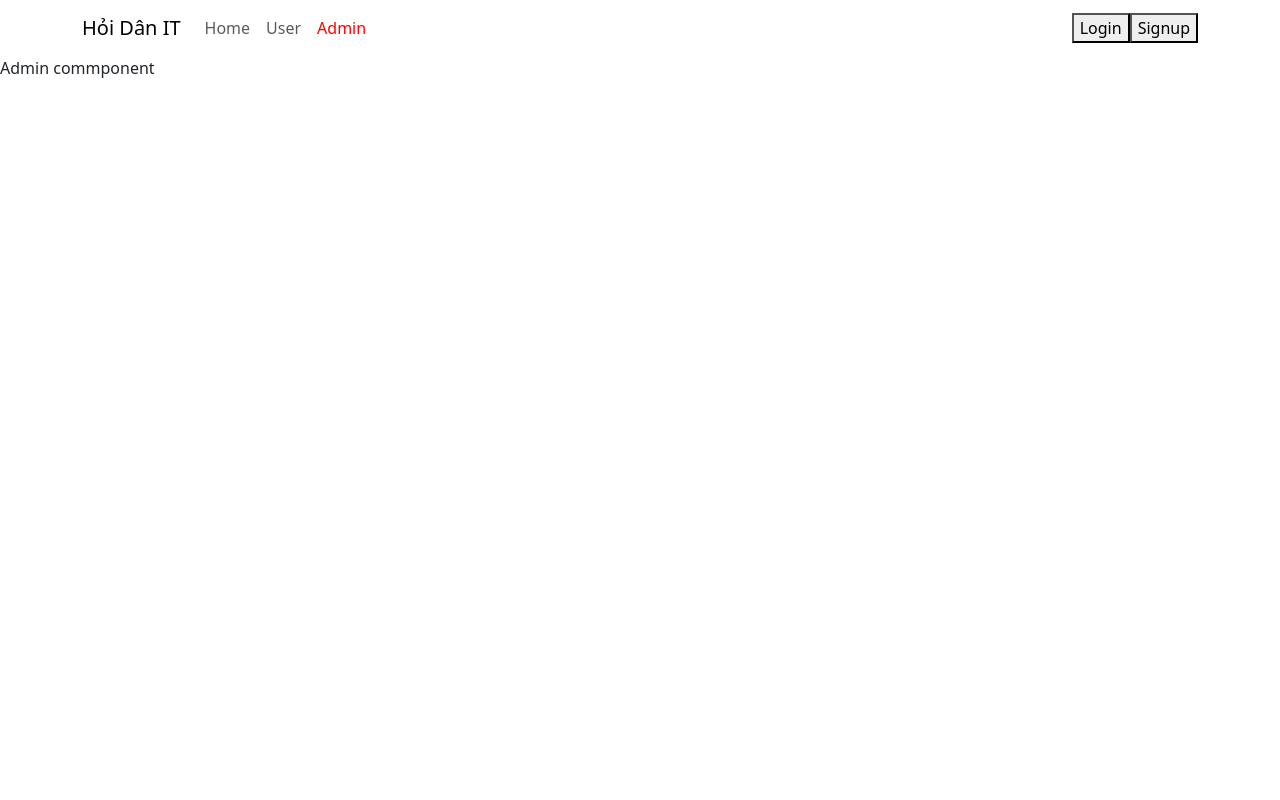
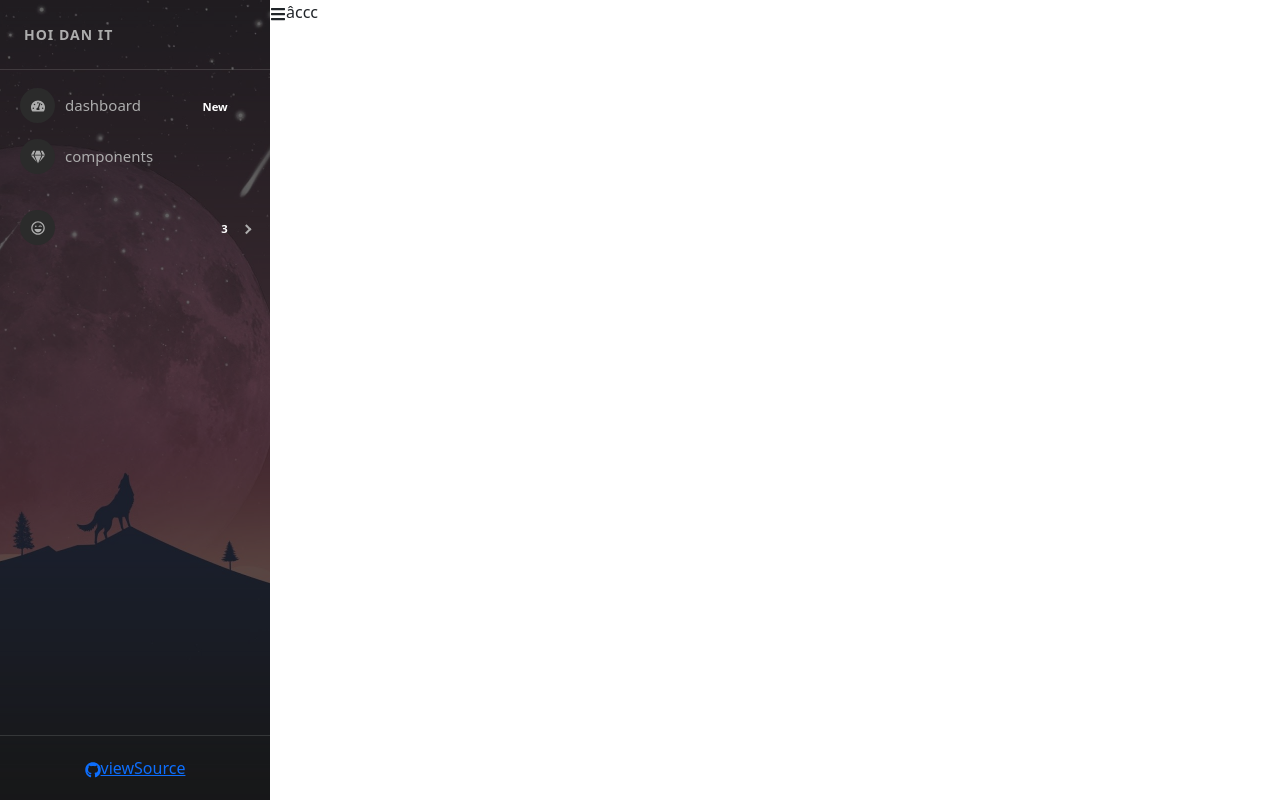
Before and after one commit to NhatHM4/reactjsBai1, a React (Create React App) app: page /admins in a window 1280 px wide. Built offline with nearby package versions, Linux system fonts and the light colour scheme.

Commit message:
side bar

```diff
--- a/package.json
+++ b/package.json
@@ -10,6 +10,8 @@
     "react": "18.2.0",
     "react-bootstrap": "2.4.0",
     "react-dom": "18.2.0",
+    "react-icons": "4.4.0",
+    "react-pro-sidebar": "0.7.1",
     "react-redux": "8.0.1",
     "react-router-dom": "6.3.0",
     "react-scripts": "5.0.1",
--- a/src/components/Admin/Admin.js
+++ b/src/components/Admin/Admin.js
@@ -1,10 +1,21 @@
-const Admin = (props) =>{
-    return (
-        <div>
-        Admin commponent
+import SideBar from "./SideBar";
+import "./Admin.scss";
+import { FaBars } from 'react-icons/fa'
+import { useState } from "react";
+const Admin = (props) => {
+
+  const [collapsed, setCollapsed] = useState(false);
+  return (
+    <div className="admin-container">
+      <div className="admin-sidebar">
+        <SideBar collapsed = {collapsed}/>
+      </div>
+
+      <div className="admin-content">
+        <FaBars onClick={ () => {setCollapsed(!collapsed)}}/>
+        âccc</div>
     </div>
-    )
+  );
+};
 
-}
-
-export default Admin
+export default Admin;
--- /dev/null
+++ b/src/components/Admin/Admin.scss
@@ -0,0 +1,8 @@
+.admin-container{
+    display: flex;
+    .admin-sidebar{
+        .pro-sidebar{
+            height: 100vh;
+        }
+    }
+}
--- /dev/null
+++ b/src/components/Admin/SideBar.js
@@ -0,0 +1,92 @@
+import 'react-pro-sidebar/dist/css/styles.css';
+import {
+    ProSidebar,
+    Menu,
+    MenuItem,
+    SubMenu,
+    SidebarHeader,
+    SidebarFooter,
+    SidebarContent,
+} from 'react-pro-sidebar';
+
+import { FaTachometerAlt, FaGem, FaList, FaGithub, FaRegLaughWink, FaHeart } from 'react-icons/fa';
+import sidebarBg from '../../assets/bg2.jpg';
+
+
+const SideBar = (props) => {
+    const { image, collapsed, toggled, handleToggleSidebar } = props;
+    return (
+        <>
+            <ProSidebar
+                image={sidebarBg}
+                collapsed={collapsed}
+                toggled={toggled}
+                breakPoint="md"
+                onToggle={handleToggleSidebar}
+            >
+                <SidebarHeader>
+                    <div
+                        style={{
+                            padding: '24px',
+                            textTransform: 'uppercase',
+                            fontWeight: 'bold',
+                            fontSize: 14,
+                            letterSpacing: '1px',
+                            overflow: 'hidden',
+                            textOverflow: 'ellipsis',
+                            whiteSpace: 'nowrap',
+                        }}
+                    >
+                        Hoi Dan IT
+                    </div>
+                </SidebarHeader>
+
+                <SidebarContent>
+                    <Menu iconShape="circle">
+                        <MenuItem
+                            icon={<FaTachometerAlt />}
+                            suffix={<span className="badge red">New</span>}
+                        >
+                            dashboard
+                        </MenuItem>
+                        <MenuItem icon={<FaGem />}> components </MenuItem>
+                    </Menu>
+                    <Menu iconShape="circle">
+                        <SubMenu
+                            suffix={<span className="badge yellow">3</span>}
+                            icon={<FaRegLaughWink />}
+                        >
+                            <MenuItem> 1</MenuItem>
+                            <MenuItem> 2</MenuItem>
+                            <MenuItem> 3</MenuItem>
+                        </SubMenu>
+
+                    </Menu>
+                </SidebarContent>
+
+                <SidebarFooter style={{ textAlign: 'center' }}>
+                    <div
+                        className="sidebar-btn-wrapper"
+                        style={{
+                            padding: '20px 24px',
+                        }}
+                    >
+                        <a
+                            href="https://github.com/azouaoui-med/react-pro-sidebar"
+                            target="_blank"
+                            className="sidebar-btn"
+                            rel="noopener noreferrer"
+                        >
+                            <FaGithub />
+                            <span style={{ whiteSpace: 'nowrap', textOverflow: 'ellipsis', overflow: 'hidden' }}>
+                                viewSource
+                            </span>
+                        </a>
+                    </div>
+                </SidebarFooter>
+            </ProSidebar>
+        </>
+    )
+}
+
+export default SideBar;
--- a/src/index.js
+++ b/src/index.js
@@ -1,29 +1,28 @@
-import React from 'react';
-import ReactDOM from 'react-dom/client';
-import App from './App';
-import reportWebVitals from './reportWebVitals';
-import { Provider } from 'react-redux';
-import store from './redux/store';
-import 'bootstrap/dist/css/bootstrap.min.css';
-import {BrowserRouter,Routes, Route} from "react-router-dom"
-import User from './components/User/User';
-import Admin from './components/Admin/Admin';
-import HomePage from './components/home/HomePage';
+import React from "react";
+import ReactDOM from "react-dom/client";
+import App from "./App";
+import reportWebVitals from "./reportWebVitals";
+import { Provider } from "react-redux";
+import store from "./redux/store";
+import "bootstrap/dist/css/bootstrap.min.css";
+import { BrowserRouter, Routes, Route } from "react-router-dom";
+import User from "./components/User/User";
+import Admin from "./components/Admin/Admin";
+import HomePage from "./components/home/HomePage";
 
-const root = ReactDOM.createRoot(document.getElementById('root'));
+const root = ReactDOM.createRoot(document.getElementById("root"));
 root.render(
   <Provider store={store}>
     <React.StrictMode>
       <BrowserRouter>
-       <Routes>
-        <Route path='/' element={<App/>}>
-          <Route index element={<HomePage/>}></Route>
-          <Route path='users' element={<User/>}></Route>
-          <Route path='admins' element={<Admin/>}></Route>
-        </Route>
-       </Routes>
+        <Routes>
+          <Route path="/" element={<App />}>
+            <Route index element={<HomePage />}></Route>
+            <Route path="users" element={<User />}></Route>
+          </Route>
+          <Route path="admins" element={<Admin />}></Route>
+        </Routes>
       </BrowserRouter>
-
     </React.StrictMode>
   </Provider>
 );
```
Also changed, not shown: src/assets/bg2.jpg (added), 1 other file (tests, documents, lock files or other folders).
